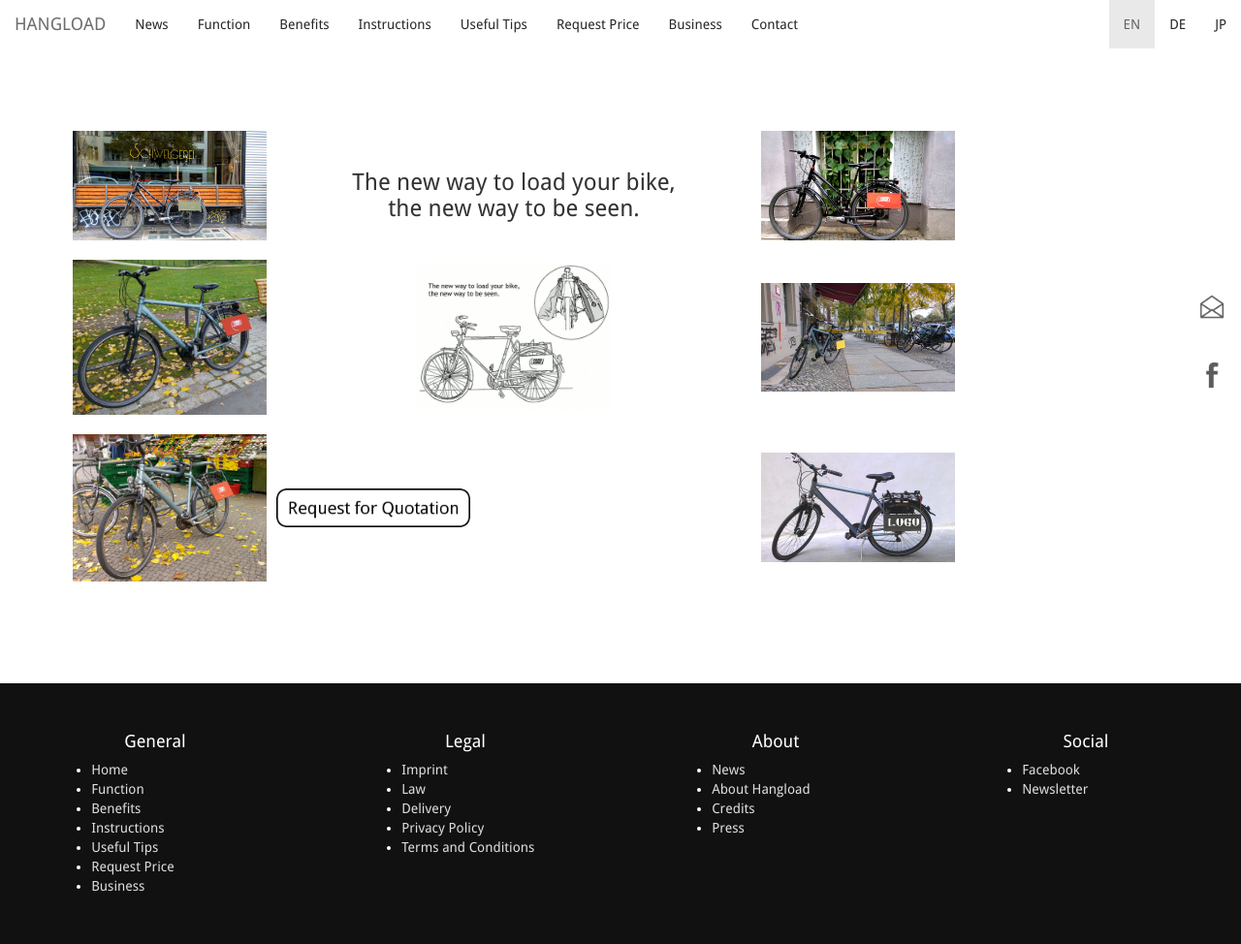
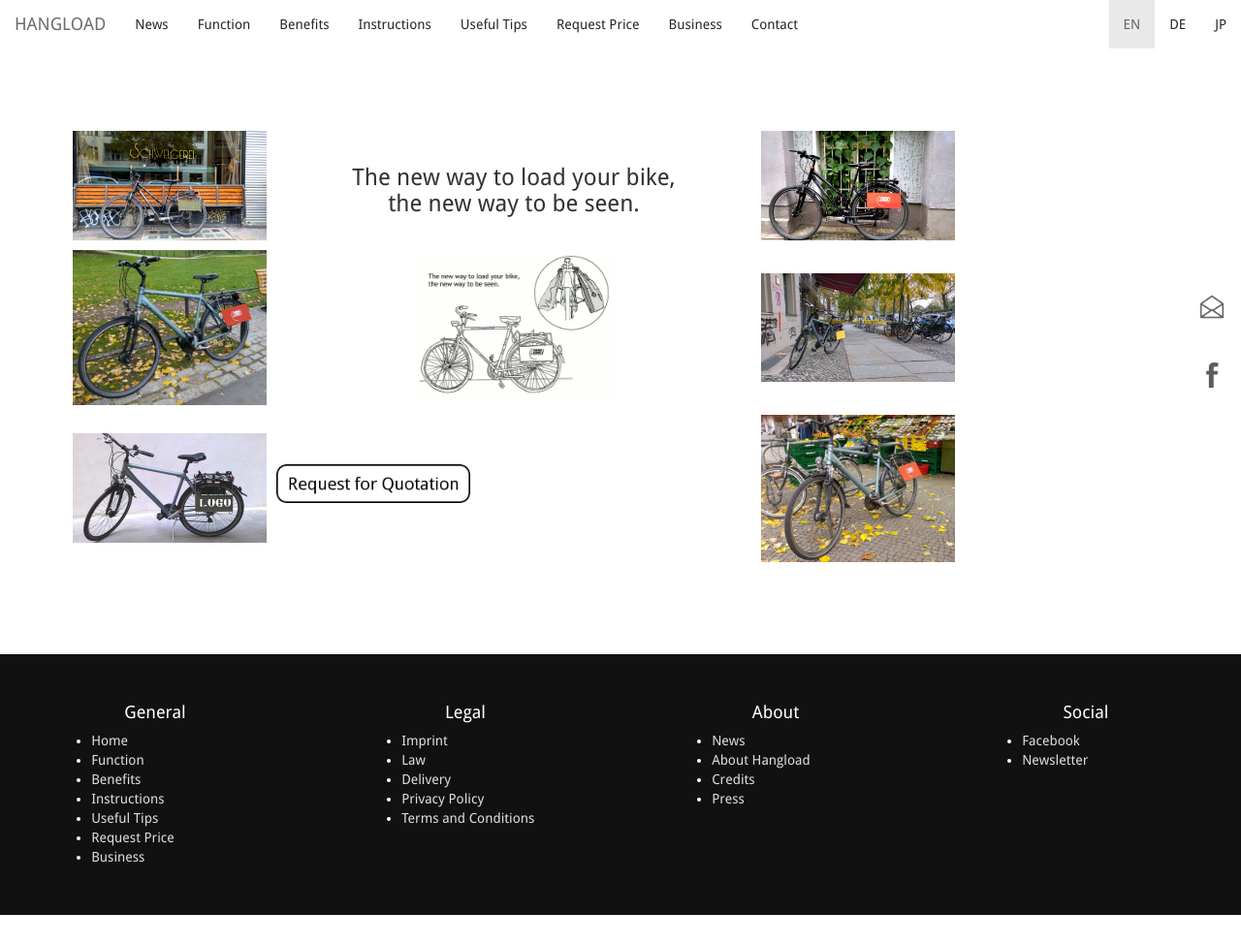
Before and after one commit to bodokaiser/hangload.com, a Jekyll site: the page built from promotions/index.html, in a window 1280 px wide and 974 px high. Shown: the whole window at 97% size. Built offline with Jekyll 4.4.1, drawn with Linux system fonts in a browser that asks for light colours; nearby versions of some CDN libraries; library files that are not in the unit come from our copies; Markdown is read by kramdown in place of the engine named in the settings.

Commit message:
Update index.html

```diff
--- a/promotions/index.html
+++ b/promotions/index.html
@@ -14,11 +14,9 @@ description: Business
   <table class="promo">
     <tr>
       <td>
-        <p>
           <a href="../../images/pictures/+20150923_124306_HDR.jpg.jpg">
             <img src="../../images/pictures/thumb-20150923_124306_HDR.jpg" alt=" " />
           </a>
-        </p>
       </td>
       <td>
         <h3 class="center">
@@ -27,42 +25,32 @@ description: Business
         </h3>
       </td>
       <td>
-        <p>
           <a href="../../images/pictures/20150923_130621_HDR.jpg">
             <img src="../../images/pictures/thumb-20150923_130621_HDR.jpg" alt=" " />
           </a>
-        </p>
       </td>
     </tr>
     <tr>
       <td>
-        <p>
           <a href="../../images/pictures/20151022_135612_HDR.jpg">
             <img src="../../images/pictures/thumb-20151022_135612_HDR.jpg" alt=" " />
           </a>
-        </p>
       </td>
       <td class="wide">
-        <p>
             <img src="../../images/pictures/promo.gif" alt="Promo" />
-        </p>
       </td>
       <td>
-        <p>
           <a href="../../images/pictures/20151022_142100_HDR.jpg">
             <img src="../../images/pictures/thumb-20151022_142100_HDR.jpg" alt=" " />
           </a>
-        </p>
       </td>
     </tr>
     </tr>
     <tr>
       <td>
-        <p>
-          <a href="../../images/pictures/20151022_144347_HDR.jpg">
-            <img src="../../images/pictures/thumb-20151022_144347_HDR.jpg" alt=" " />
+          <a href="../../images/pictures/IMAG0205a.jpg">
+            <img src="../../images/pictures/thumb-IMAG0205a.jpg" alt=" " />
           </a>
-        </p>
       </td>
       <td>
         <p class="center">
@@ -72,11 +60,9 @@ description: Business
         </p>
       </td>
       <td>
-        <p>
-          <a href="../../images/pictures/IMAG0205a.jpg">
-            <img src="../../images/pictures/thumb-IMAG0205a.jpg" alt=" " />
+          <a href="../../images/pictures/20151022_144347_HDR.jpg">
+            <img src="../../images/pictures/thumb-20151022_144347_HDR.jpg" alt=" " />
           </a>
-        </p>
       </td>
     </tr>
   </table>
```
